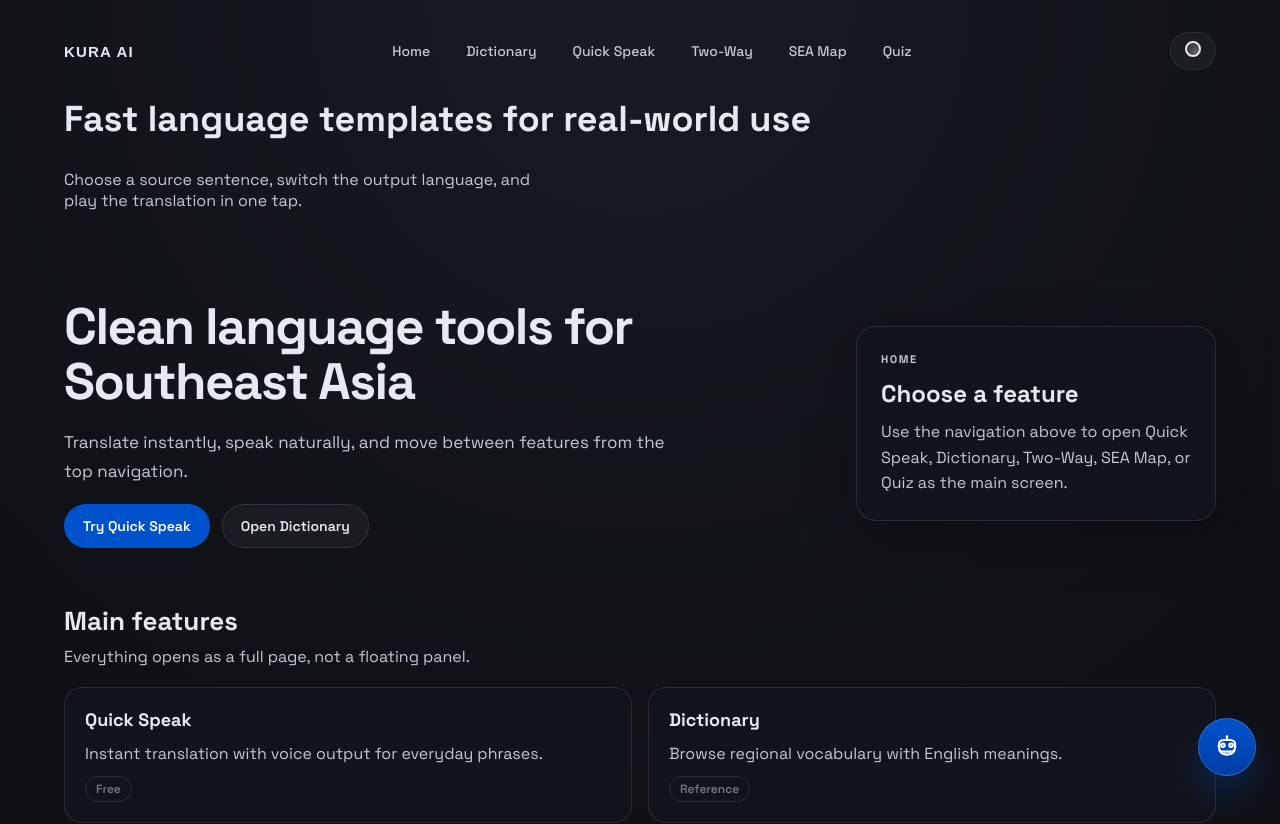
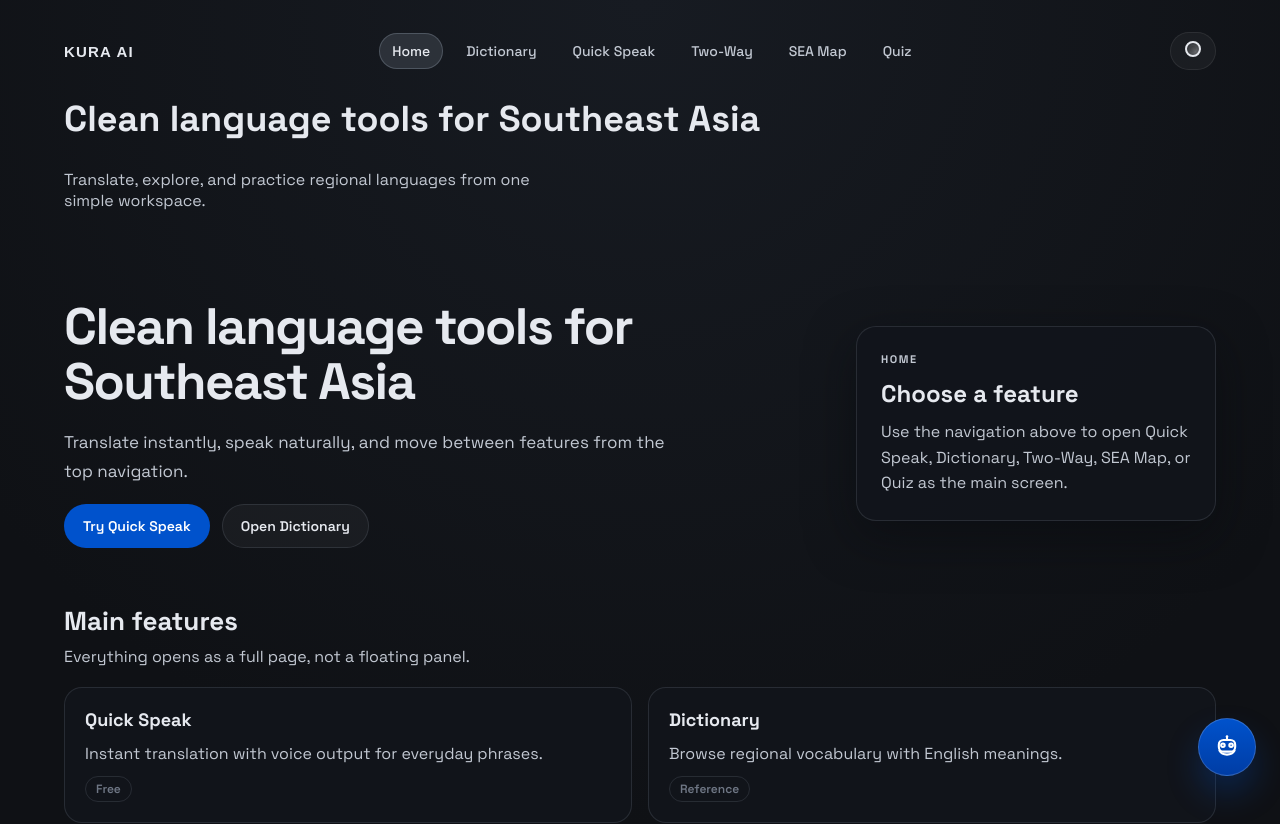
Before and after one commit to Theshadowozz/KURA, a React (Vite) app in the folder frontend/: page / in a window 1280 px wide. Shown: the top 824 px of the page. Built offline with nearby package versions, Linux system fonts and the light colour scheme; no server answers.

Commit message:
update header

```diff
--- a/frontend/src/App.jsx
+++ b/frontend/src/App.jsx
@@ -557,6 +557,7 @@ export default function App() {
       )}
       <Header
         theme={theme}
+        currentView={currentView}
         onToggleTheme={toggleTheme}
         onNavigate={handleNavigate}
       />
--- a/frontend/src/components/Header.jsx
+++ b/frontend/src/components/Header.jsx
@@ -1,4 +1,42 @@
-export default function Header({ theme, onToggleTheme, onNavigate }) {
+const pageCopy = {
+  home: {
+    title: "Clean language tools for Southeast Asia",
+    subtitle: "Translate, explore, and practice regional languages from one simple workspace.",
+  },
+  "quick-access": {
+    title: "Quick Speak for everyday phrases",
+    subtitle: "Type a phrase, choose a target language, and hear the translation instantly.",
+  },
+  dictionary: {
+    title: "Regional dictionary and word reference",
+    subtitle: "Browse vocabulary, meanings, pronunciations, categories, and example sentences by language.",
+  },
+  talk: {
+    title: "Two-way conversation translator",
+    subtitle: "Translate both sides of a live conversation with text, voice input, and audio playback.",
+  },
+  map: {
+    title: "Southeast Asia language map",
+    subtitle: "Explore regional languages by place and listen to greetings from across the region.",
+  },
+  quiz: {
+    title: "Practice with language quizzes",
+    subtitle: "Pick a country and language, answer vocabulary questions, and track your progress.",
+  },
+};
+
+const navItems = [
+  { id: "home", label: "Home" },
+  { id: "dictionary", label: "Dictionary" },
+  { id: "quick-access", label: "Quick Speak" },
+  { id: "talk", label: "Two-Way" },
+  { id: "map", label: "SEA Map" },
+  { id: "quiz", label: "Quiz" },
+];
+
+export default function Header({ theme, currentView = "home", onToggleTheme, onNavigate }) {
+  const copy = pageCopy[currentView] || pageCopy.home;
+
   return (
     <header className="hero">
       <div className="hero-top">
@@ -6,12 +44,17 @@ export default function Header({ theme, onToggleTheme, onNavigate }) {
           <button type="button" className="brand-link" onClick={() => onNavigate?.("home")}>Kura AI</button>
 
           <nav className="main-nav" aria-label="Main navigation">
-            <button type="button" className="nav-item" onClick={() => onNavigate?.("home")}>Home</button>
-            <button type="button" className="nav-item" onClick={() => onNavigate?.("dictionary")}>Dictionary</button>
-            <button type="button" className="nav-item" onClick={() => onNavigate?.("quick-access")}>Quick Speak</button>
-            <button type="button" className="nav-item" onClick={() => onNavigate?.("talk")}>Two-Way</button>
-            <button type="button" className="nav-item" onClick={() => onNavigate?.("map")}>SEA Map</button>
-            <button type="button" className="nav-item" onClick={() => onNavigate?.("quiz")}>Quiz</button>
+            {navItems.map((item) => (
+              <button
+                key={item.id}
+                type="button"
+                className={`nav-item ${currentView === item.id ? "active" : ""}`}
+                onClick={() => onNavigate?.(item.id)}
+                aria-current={currentView === item.id ? "page" : undefined}
+              >
+                {item.label}
+              </button>
+            ))}
           </nav>
 
           <button
@@ -22,9 +65,9 @@ export default function Header({ theme, onToggleTheme, onNavigate }) {
             <span className="theme-toggle-icon" />
           </button>
         </div>
-        <h1>Fast language templates for real-world use</h1>
+        <h1>{copy.title}</h1>
         <p className="subtitle">
-          Choose a source sentence, switch the output language, and play the translation in one tap.
+          {copy.subtitle}
         </p>
       </div>
     </header>
--- a/frontend/src/styles.css
+++ b/frontend/src/styles.css
@@ -243,6 +243,13 @@ body:has(.app.light) {
   transition: background 0.18s ease, color 0.18s ease, border-color 0.18s ease;
 }
 
+.nav-item:hover,
+.nav-item.active {
+  background: var(--tab-active-bg);
+  border-color: var(--tab-active-border);
+  color: var(--text);
+}
+
 .theme-toggle {
   border-radius: 999px;
   border: 1px solid var(--input-border);
```
